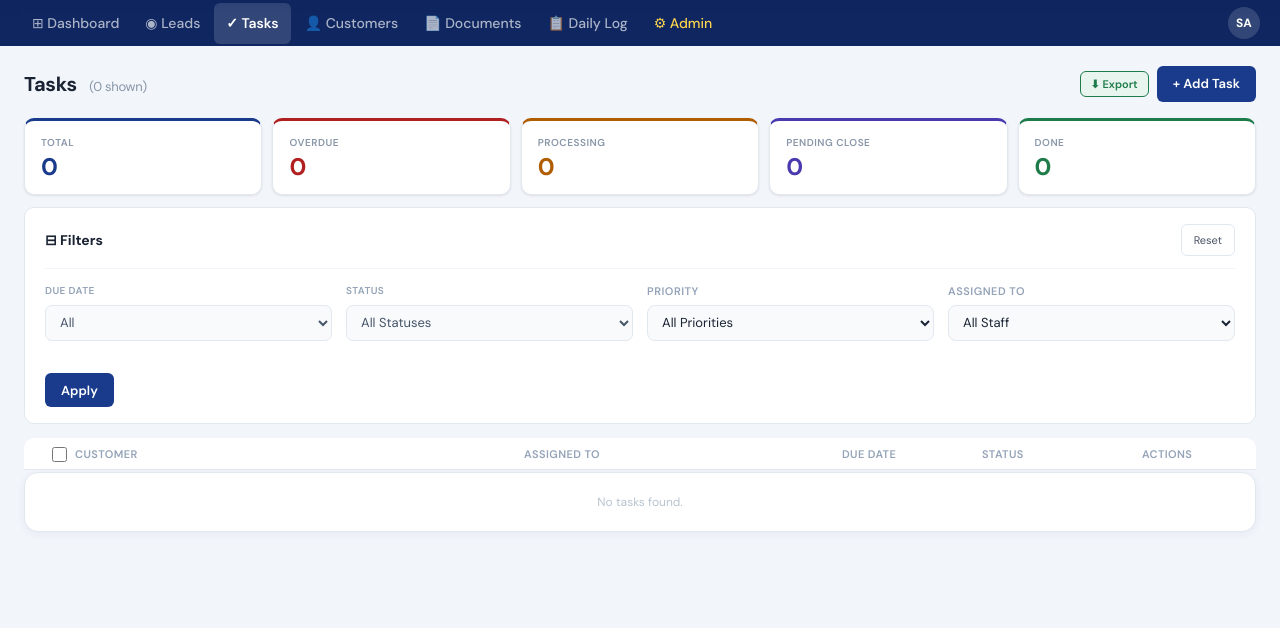
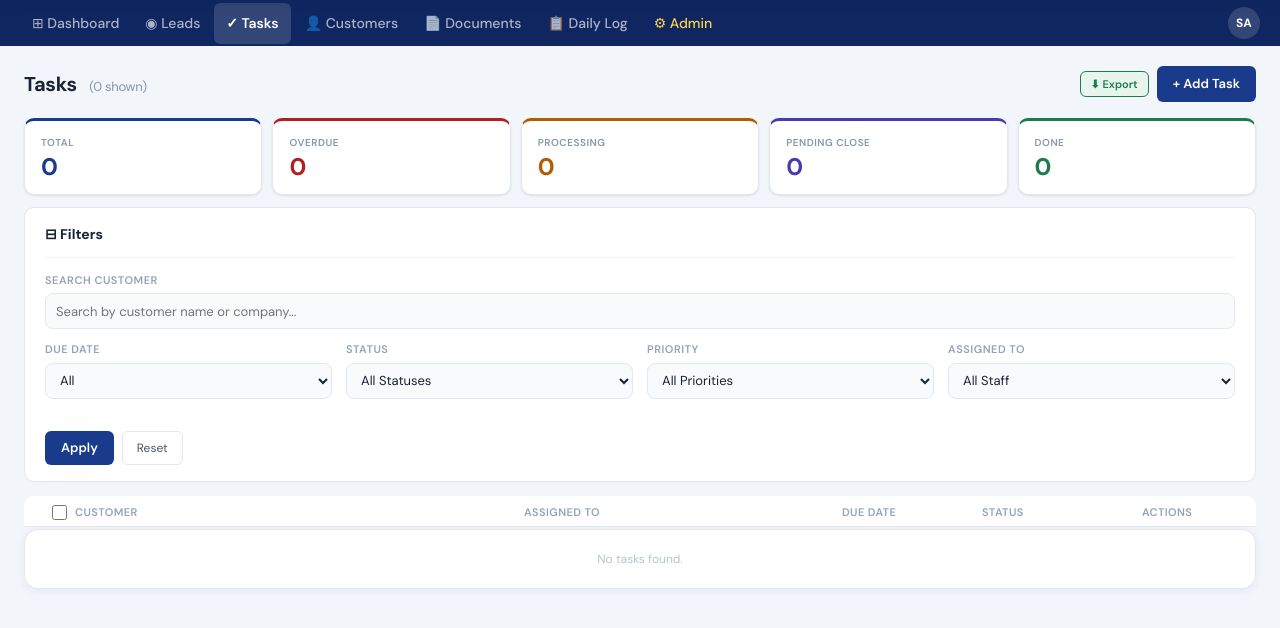
Before and after one commit to astershafeer-prog/tahfeel-crm, a Flask app: page /jobs in a window 1280 px wide. Shown: the part 56-684 px from the top of the page. Run offline with Flask 3, Linux system fonts and the light colour scheme; the visitor is signed in with stand-in values (Sample User, id 1); data comes from the database, SQL or seed files in the repository; data that the repository does not hold is empty.

Commit message:
feat: task filter has search bar on top, Reset button next to Apply on all filter pages

```diff
--- a/templates/customers.html
+++ b/templates/customers.html
@@ -36,6 +36,7 @@
           <input type="text" name="search" value="{{ search }}" placeholder="Name, company, phone or email...">
         </div>
         <button type="submit" class="btn-primary" style="height:36px;padding:0 20px;white-space:nowrap;">Search</button>
+        <a href="/customers" class="btn-reset" style="height:36px;display:flex;align-items:center;padding:0 14px;">Reset</a>
       </form>
     </div>
 
--- a/templates/jobs.html
+++ b/templates/jobs.html
@@ -42,9 +42,16 @@
 
     <!-- Filters -->
     <div class="filter-card">
-    <div class="filter-card-head"><div class="filter-card-title">⊟ Filters</div><a href="/jobs" class="btn-reset" style="font-size:11px;">Reset</a></div>
-    <form method="get" class="filter-grid-4" id="jobFilters" style="margin:0;align-items:start;">
-      <div class="filter-group">
+      <div class="filter-card-head"><div class="filter-card-title">⊟ Filters</div></div>
+      <form method="get" id="jobFilters" style="margin:0;">
+        <!-- Search bar -->
+        <div class="ff" style="margin-bottom:12px;">
+          <label>Search Customer</label>
+          <input type="text" name="customer" value="{{ request.args.get('customer','') }}" placeholder="Search by customer name or company...">
+        </div>
+        <!-- Filter grid -->
+        <div class="filter-grid-4" style="align-items:start;">
+          <div class="ff">
             <label>Due Date</label>
             <select name="date" onchange="toggleCustom(this.value)">
               <option value="">All</option>
@@ -54,15 +61,15 @@
               <option value="custom" {% if request.args.get('date')=='custom' %}selected{% endif %}>Custom Range</option>
             </select>
           </div>
-      <div class="filter-group" id="customFrom" style="display:{% if request.args.get('date')=='custom' %}block{% else %}none{% endif %};">
+          <div class="ff" id="customFrom" style="display:{% if request.args.get('date')=='custom' %}block{% else %}none{% endif %};">
             <label>From</label>
             <input type="date" name="from_date" value="{{ request.args.get('from_date','') }}">
           </div>
-      <div class="filter-group" id="customTo" style="display:{% if request.args.get('date')=='custom' %}block{% else %}none{% endif %};">
+          <div class="ff" id="customTo" style="display:{% if request.args.get('date')=='custom' %}block{% else %}none{% endif %};">
             <label>To</label>
             <input type="date" name="to_date" value="{{ request.args.get('to_date','') }}">
           </div>
-      <div class="filter-group">
+          <div class="ff">
             <label>Status</label>
             <select name="status">
               <option value="">All Statuses</option>
@@ -96,6 +103,8 @@
           {% endif %}
           <div style="display:flex;gap:8px;align-items:flex-end;padding-top:18px;">
             <button type="submit" class="btn-primary" style="height:34px;padding:0 16px;">Apply</button>
+            <a href="/jobs" class="btn-reset" style="height:34px;display:flex;align-items:center;padding:0 14px;">Reset</a>
+          </div>
         </div>
       </form>
     </div>
```
Lines whose indentation alone changed are shown as unchanged.
